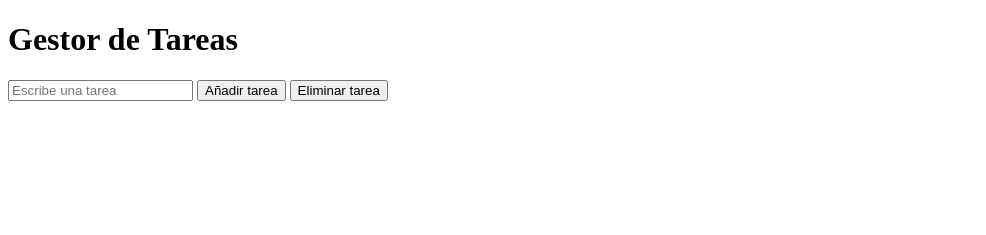
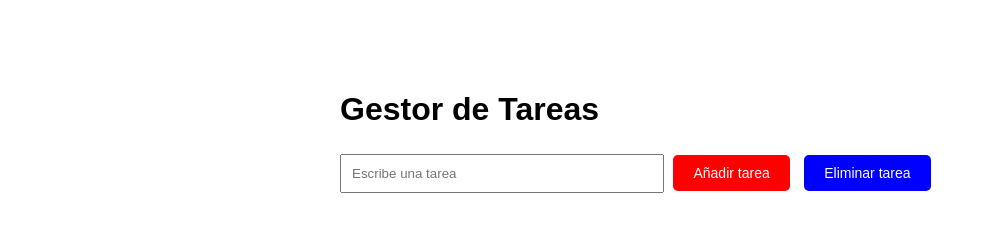
Before and after one commit to mescacena/Act_Eval_1_Git_Miriam_Escacena, a plain HTML site: page index.html in a window 1280 px wide. Shown: the whole page, without its empty margins (0-986 px from the left). Drawn offline with Linux system fonts and the light colour scheme.

Commit message:
Estilos botones

```diff
--- a/index.html
+++ b/index.html
@@ -4,6 +4,51 @@
     <meta charset="UTF-8">
     <meta name="viewport" content="width=device-width, initial-scale=1.0">
     <title>Gestor de Tareas</title>
+
+    <style>
+    body {
+        font-family: Arial, sans-serif;
+        max-width: 600px;
+        margin: 50px auto;
+        padding: 20px;
+    }
+
+    button {
+        padding: 10px 20px;
+        margin: 5px;
+        border: none;
+        border-radius: 5px;
+        cursor: pointer;
+        font-size: 14px;
+    }
+
+    button:nth-of-type(1) {
+        background-color: red;
+        color: white;
+    }
+
+    button:nth-of-type(2) {
+        background-color: blue;
+        color: white;
+    }
+
+    #nuevaTarea {
+        padding: 10px;
+        width: 300px;
+    }
+
+    ul {
+        list-style: none;
+        padding: 0;
+    }
+
+    li {
+        padding: 10px;
+        margin: 5px 0;
+        background-color: #f0f0f0;
+        border-radius: 3px;
+    }
+</style>
 </head>
 <body>
     <h1>Gestor de Tareas</h1>
```
